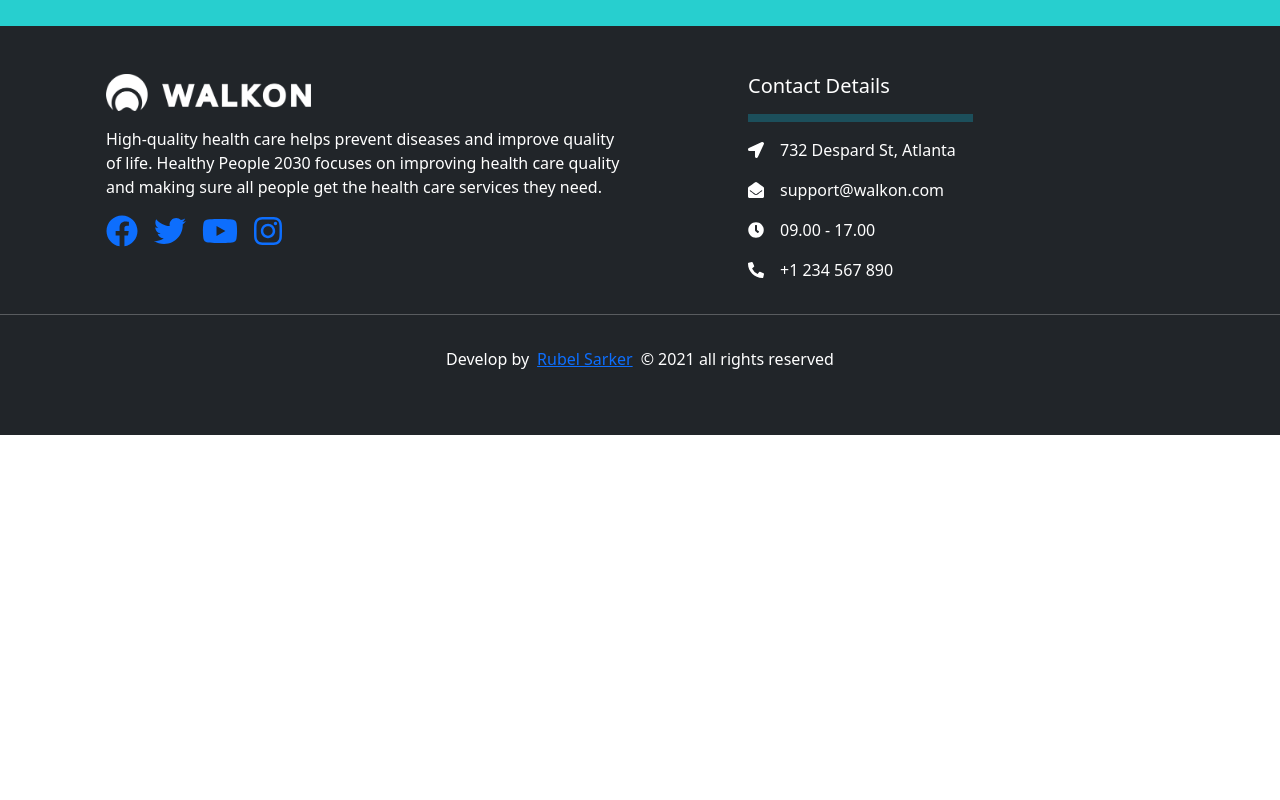
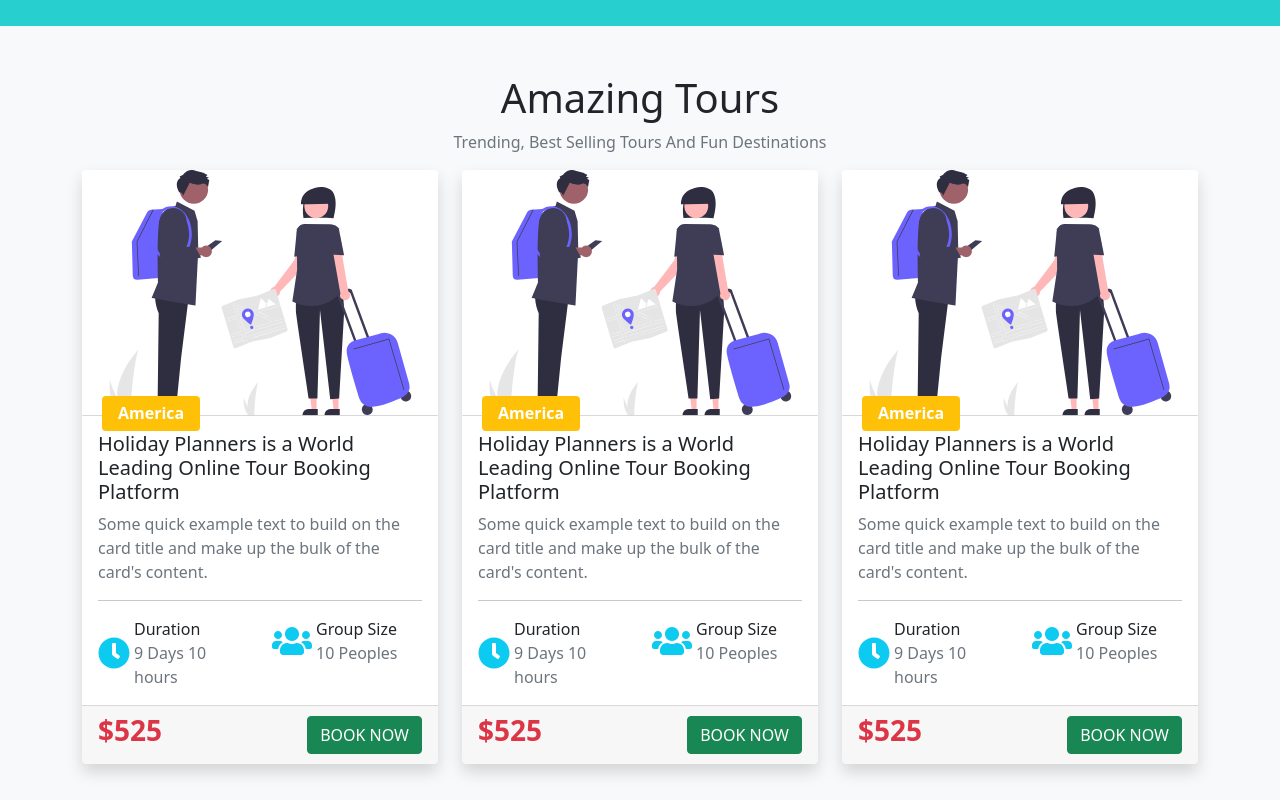
Before and after one commit to rubelsarker0/walkon-travel-agency-client-side, a React (Create React App) app: page / in a window 1280 px wide. Shown: the part 580-1380 px from the top of the page. Before the commit the page ends 1015 px from the top, so only its background shows below. Built offline with nearby package versions, Linux system fonts and the light colour scheme; no server answers.

Commit message:
added-destination

```diff
--- a/src/components/Home/Banner/Banner.js
+++ b/src/components/Home/Banner/Banner.js
@@ -13,6 +13,9 @@ const Banner = () => {
 		<section className="top-banner py-5">
 			<Container>
 				<Row lg={2} xs={1} className="g-5">
+					<Col>
+						<img className="w-100" src={bannerImg} alt="" />
+					</Col>
 					<Col>
 						<div className="bg-light rounded p-5 h-auto">
 							<h1 className="regular-text-color mb-5">
@@ -33,9 +36,6 @@ const Banner = () => {
 							</Button>
 						</div>
 					</Col>
-					<Col>
-						<img className="w-100" src={bannerImg} alt="" />
-					</Col>
 				</Row>
 			</Container>
 		</section>
--- /dev/null
+++ b/src/components/Home/Destination/Destination.js
@@ -0,0 +1,25 @@
+import React from 'react';
+import { Card, Container, Row } from 'react-bootstrap';
+import DestinationCard from '../DestinationCard/DestinationCard';
+
+const Destination = () => {
+	return (
+		<section className="py-5 bg-light">
+			<Container>
+				<div className="text-center">
+					<h1>Amazing Tours</h1>
+					<p className="text-secondary">
+						Trending, Best Selling Tours And Fun Destinations
+					</p>
+				</div>
+				<Row lg={3} md={2} xs={1}>
+					<DestinationCard></DestinationCard>
+					<DestinationCard></DestinationCard>
+					<DestinationCard></DestinationCard>
+				</Row>
+			</Container>
+		</section>
+	);
+};
+
+export default Destination;
--- /dev/null
+++ b/src/components/Home/DestinationCard/DestinationCard.css
@@ -0,0 +1,4 @@
+.travel-destination-name {
+	position: absolute;
+	top: -20px;
+}
--- /dev/null
+++ b/src/components/Home/DestinationCard/DestinationCard.js
@@ -0,0 +1,63 @@
+import React from 'react';
+import { Card, Button, Col, Row } from 'react-bootstrap';
+import travelImage from '../../../assets/images/banner-img.svg';
+import './DestinationCard.css';
+import { FontAwesomeIcon } from '@fortawesome/react-fontawesome';
+import { faClock, faUsers } from '@fortawesome/free-solid-svg-icons';
+const TravelDestinationCard = () => {
+	return (
+		<Col>
+			<Card className="p-0 border-0 shadow">
+				<Card.Img variant="top" className="img-fluid" src={travelImage} />
+				<Card.Body className="position-relative">
+					<h6 className="travel-destination-name bg-warning text-white fw-bold py-2 px-3 ms-1 rounded">
+						America
+					</h6>
+					<Card.Title className="fs-5 ">
+						Holiday Planners is a World Leading Online Tour Booking Platform
+					</Card.Title>
+					<Card.Text className="text-secondary">
+						Some quick example text to build on the card title and make up the
+						bulk of the card's content.
+					</Card.Text>
+					<hr />
+					<Row>
+						<Col>
+							<div className="d-flex align-items-center ">
+								<FontAwesomeIcon
+									className="fa-2x text-info me-1"
+									icon={faClock}
+								/>
+								<div>
+									<div>Duration</div>
+									<div className="text-secondary">9 Days 10 hours</div>
+								</div>
+							</div>
+						</Col>
+						<Col>
+							<div className="d-flex align-items-center ">
+								<FontAwesomeIcon
+									className="fa-2x text-info me-1"
+									icon={faUsers}
+								/>
+								<div>
+									<div>Group Size</div>
+									<div className="text-secondary">10 Peoples</div>
+								</div>
+							</div>
+						</Col>
+					</Row>
+				</Card.Body>
+
+				<Card.Footer>
+					<div className="d-flex align-items-center justify-content-between">
+						<h3 className="text-danger fw-bold">$525</h3>
+						<Button variant="success">BOOK NOW</Button>
+					</div>
+				</Card.Footer>
+			</Card>
+		</Col>
+	);
+};
+
+export default TravelDestinationCard;
--- a/src/components/Home/Home.js
+++ b/src/components/Home/Home.js
@@ -1,10 +1,12 @@
 import React from 'react';
 import Banner from './Banner/Banner';
+import Destination from './Destination/Destination';
 
 const Home = () => {
 	return (
 		<>
 			<Banner></Banner>
+			<Destination></Destination>
 		</>
 	);
 };
```
Also changed, not shown: src/assets/images/banner-img.svg.
